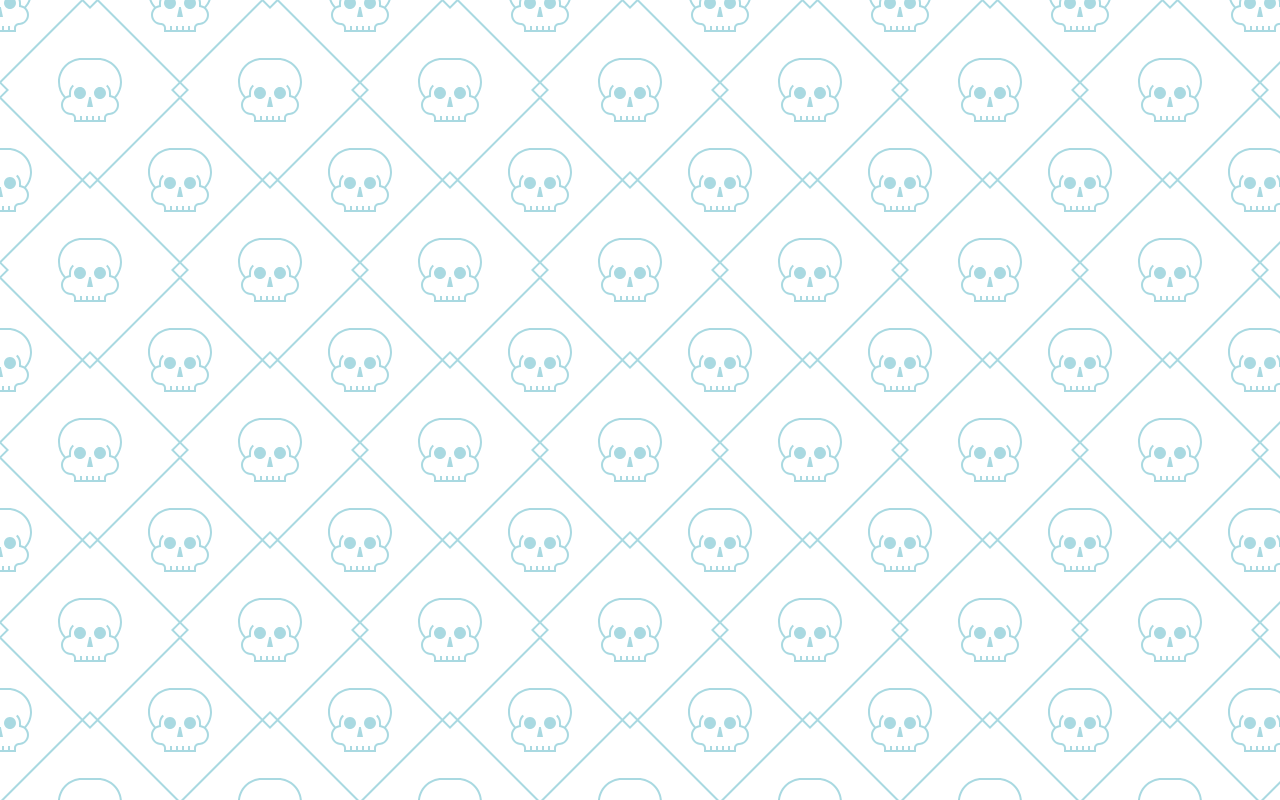
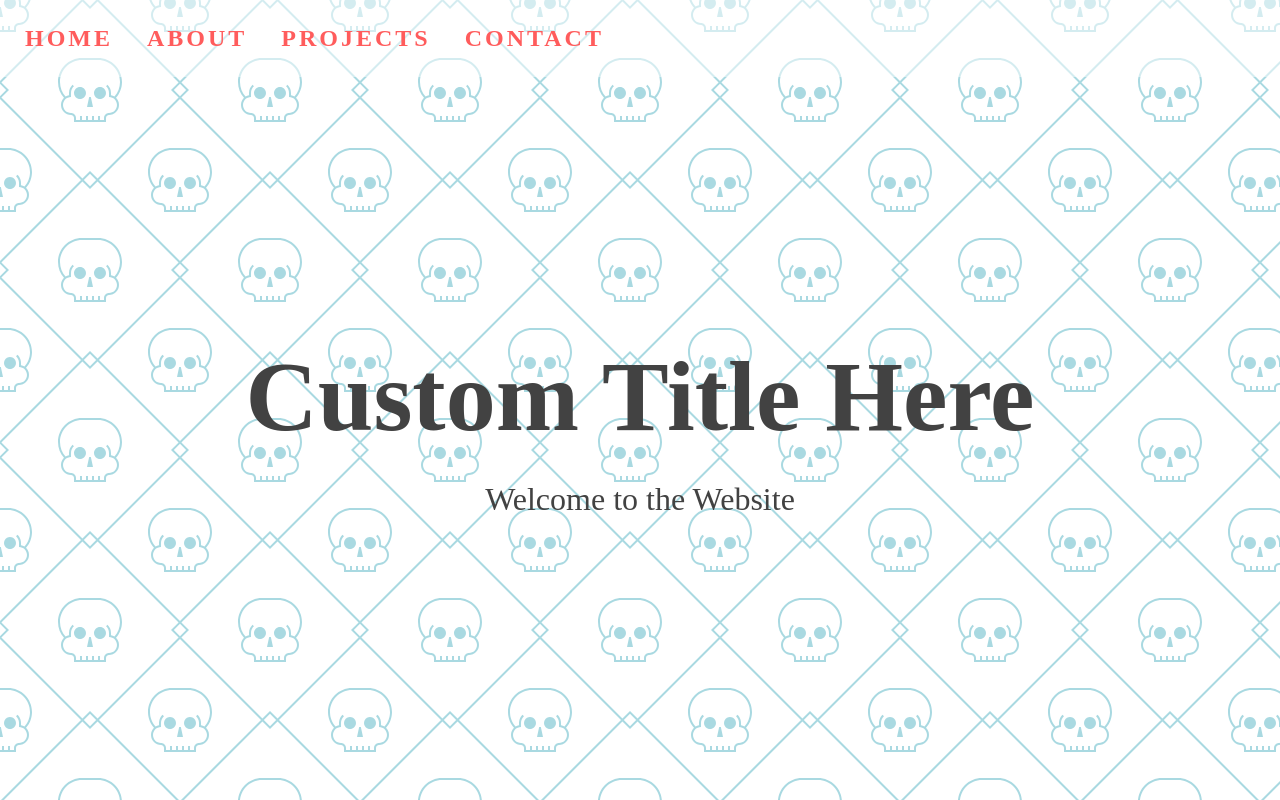
Before and after one commit to cambodianjesuss/light-dark-mode, a plain HTML site: page index.html in a window 1280 px wide. Drawn offline with Linux system fonts and the light colour scheme.

Commit message:
Adding navigation

```diff
--- a/index.html
+++ b/index.html
@@ -10,6 +10,18 @@
 </head>
 <body>
 
+  <nav id="nav">
+    <a href="#home">HOME</a>
+    <a href="#about">ABOUT</a>
+    <a href="#projects">PROJECTS</a>
+    <a href="#contact">CONTACT</a>
+  </nav>
+  <section id="home">
+    <div class="title-group">
+      <h1>Custom Title Here</h1>
+      <h2>Welcome to the Website</h2>
+    </div>
+  </section>
   <script src="script.js"></script>
 </body>
 </html>
```
